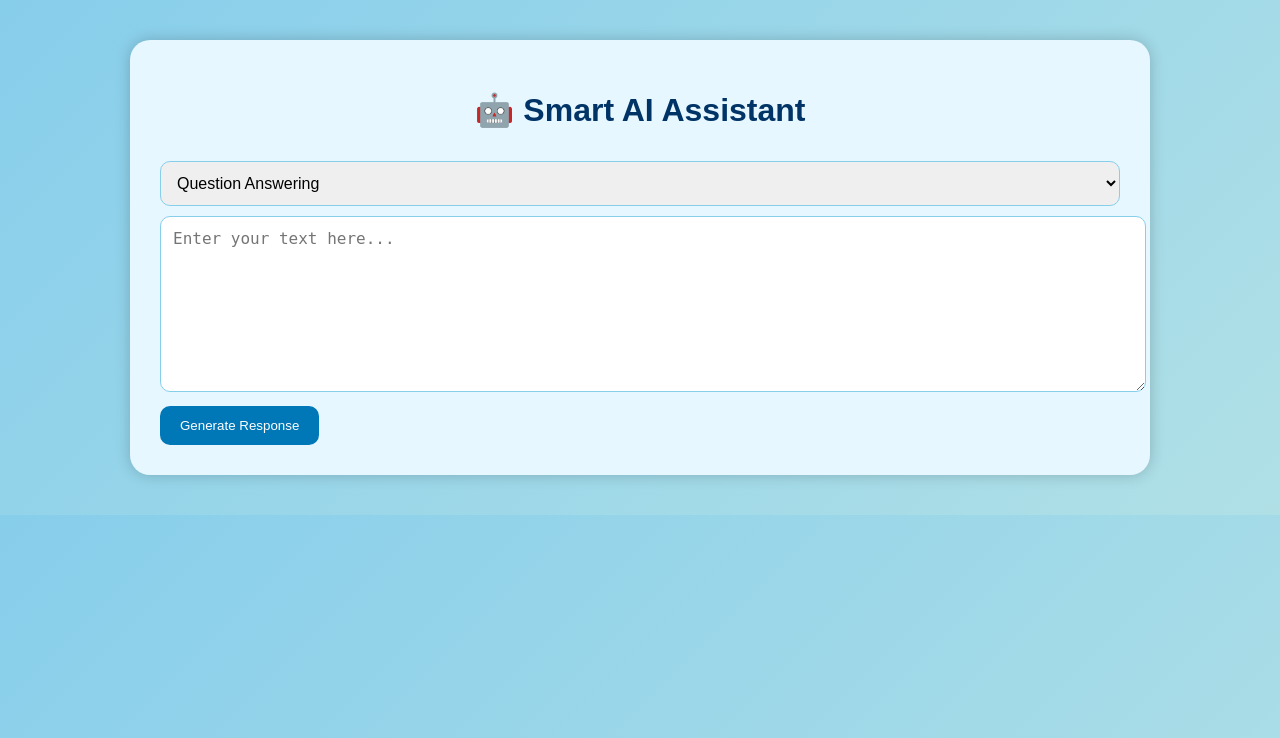
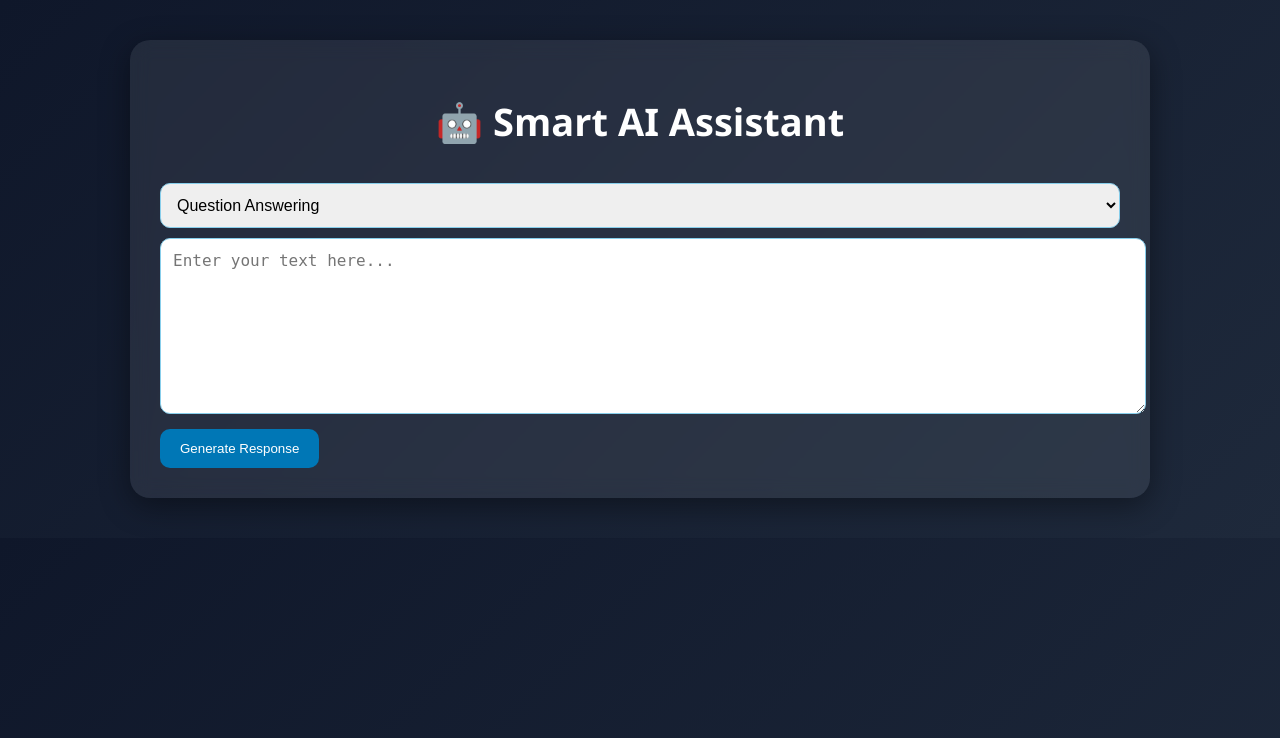
Before and after one commit to RiyaRaj06/Smart-AI-Assistant, a Flask app: page / in a window 1280 px wide. Shown: the top 738 px of the page. Run offline with Flask 3, Linux system fonts and the light colour scheme.

Commit message:
Updated dark UI design

```diff
--- a/static/style.css
+++ b/static/style.css
@@ -1,22 +1,25 @@
 body {
-    font-family: Arial, sans-serif;
-    background: linear-gradient(135deg, #87CEEB, #B0E0E6);
+    font-family: 'Segoe UI', Tahoma, Geneva, Verdana, sans-serif;
+    background: linear-gradient(135deg, #0f172a, #1e293b);
     margin: 0;
     padding: 0;
+    color: white;
 }
 
 .container {
     width: 75%;
     margin: 40px auto;
-    background: #E6F7FF;
+    background: rgba(255,255,255,0.08);
     padding: 30px;
     border-radius: 20px;
-    box-shadow: 0px 0px 15px rgba(0,0,0,0.2);
+    box-shadow: 0px 8px 30px rgba(0,0,0,0.4);
+    backdrop-filter: blur(10px);
 }
 
 h1 {
     text-align: center;
-    color: #003366;
+    color: #ffffff;
+    font-size: 38px;
 }
 
 select,
@@ -41,6 +44,7 @@ button {
     border-radius: 10px;
     cursor: pointer;
     margin-top: 10px;
+    transition: 0.3s;
 }
 
 button:hover {
@@ -50,7 +54,8 @@ button:hover {
 .response {
     margin-top: 20px;
     padding: 15px;
-    background: white;
-    border-left: 5px solid #0077B6;
+    background: rgba(255,255,255,0.12);
+    border-left: 5px solid #00B4D8;
     border-radius: 10px;
+    color: white;
 }
```
